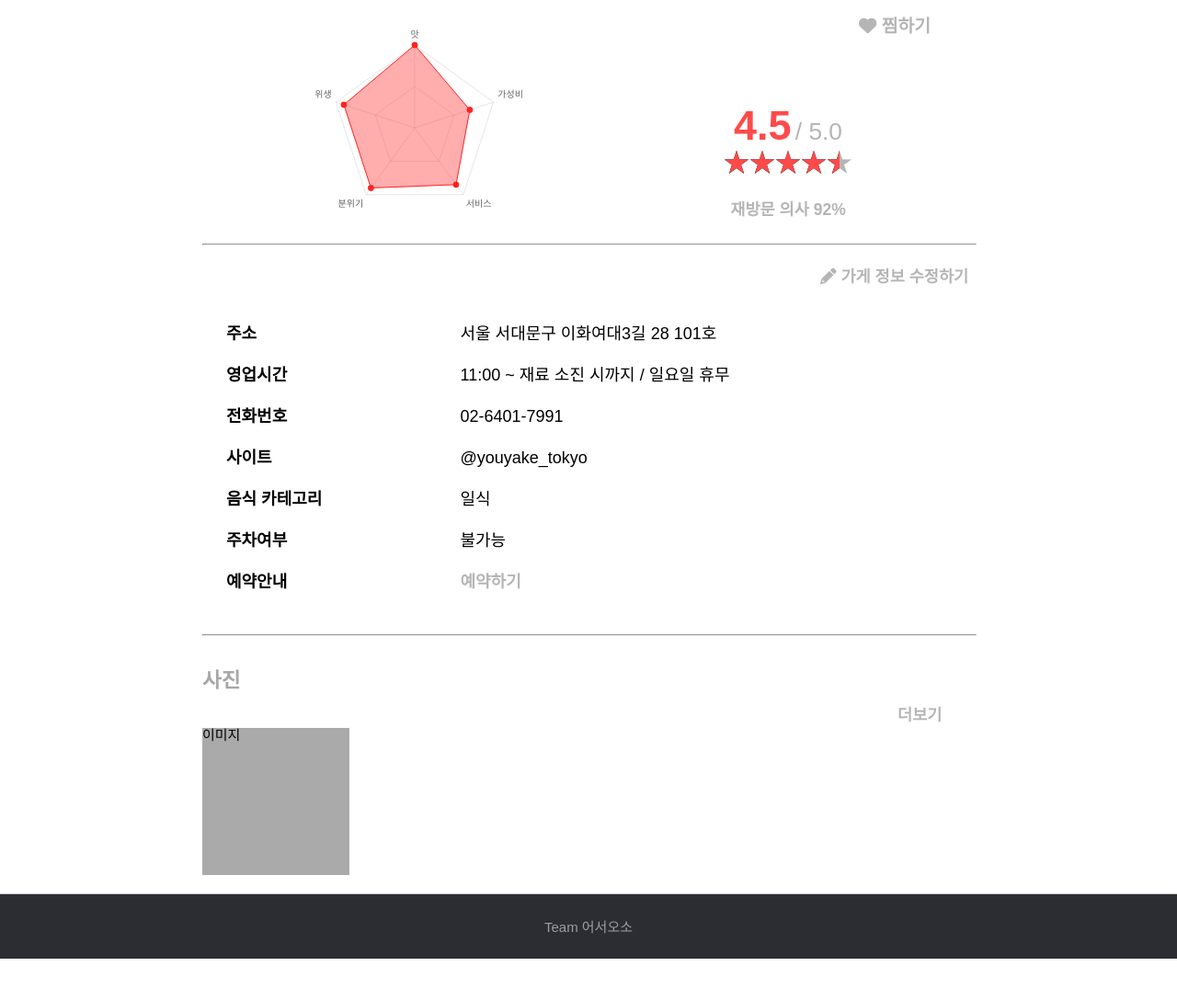
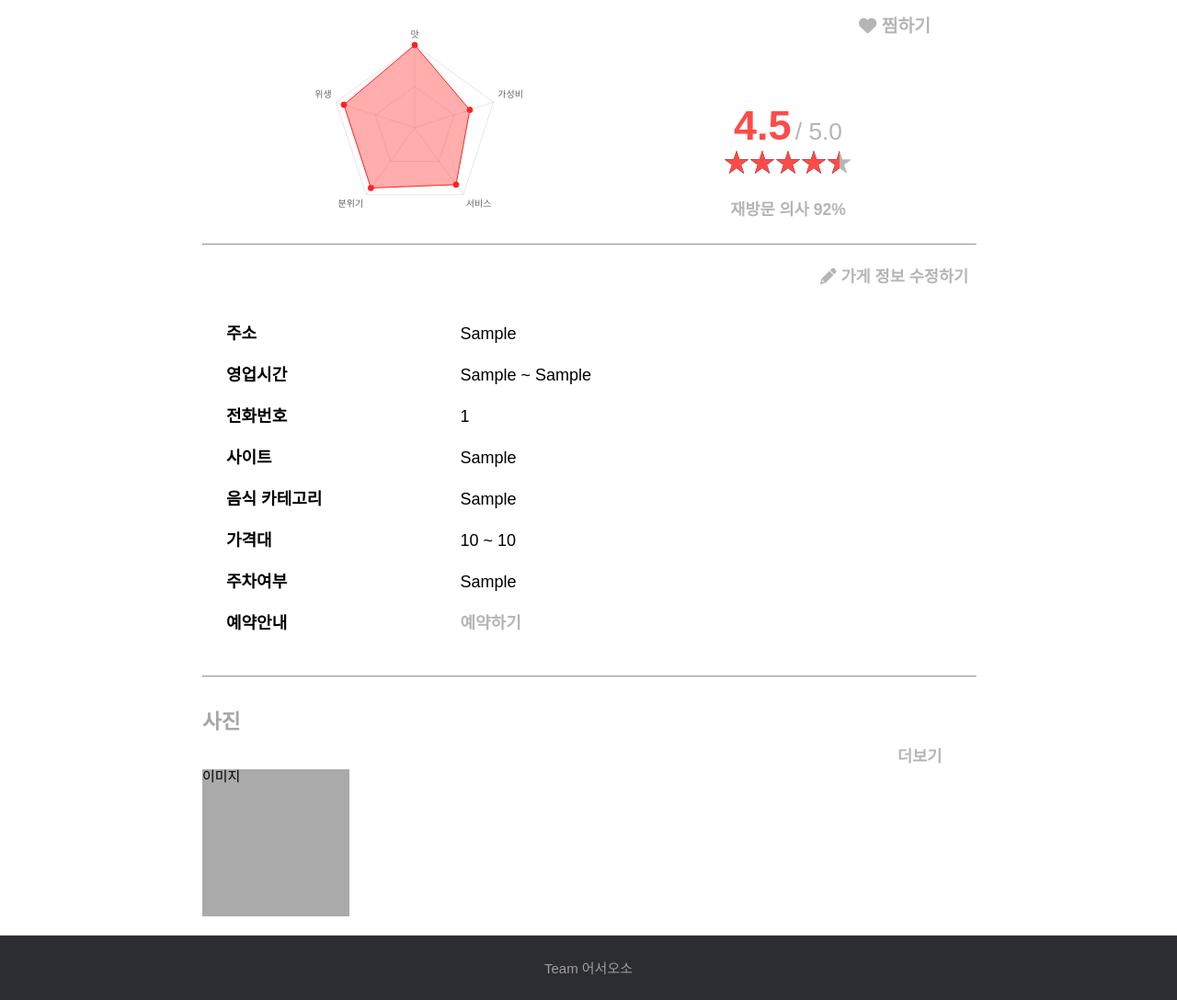
Before and after one commit to sohyu-na/shareat, a Flask app: template templates/detailInfo_restaurantInfo.html in a window 1280 px wide. Shown: the part 536-1624 px from the top of the page at 92% size. Before the commit the page ends 1579 px from the top, so only its background shows below. Run offline with Flask 2, Linux system fonts and the light colour scheme; the template is opened without the code that fills it: most values are stand-ins (such as "Sample title", 1, 10 or a date in 2020); grey boxes marked "Sample" are stand-in pictures; some libraries are stand-ins or nearby versions.

Commit message:
detail 페이지 동적라우팅, img_path 저장 경로 수정

```diff
--- a/app.py
+++ b/app.py
@@ -28,7 +28,7 @@ def list_restaurants():
     count = len(data)  # 등록된 맛집 개수
     data = dict(list(data.items())[start_idx:end_idx])
 
-    print(data, count)
+    #print(data, count)
     return render_template("index.html", datas=data.items(), total=count, limit=limit, page=page, page_count=int((count/9)+1))
 
 
@@ -98,11 +98,12 @@ def reg_restaurantData_submit_post():
     global idx
     image_file = request.files["file"]
     if image_file.filename != '':
-        image_file.save("static/image/"+image_file.filename)
-        image_path = "static/image/"+image_file.filename
+        image_file.save("static/image/{}".format(image_file.filename))
+        image_path = "static/image/{}".format(image_file.filename)
         print(image_path)
     else:
         image_path = "./static/image/grey.png"
+        image_file.save(image_path)
         print(image_path)
 
     data = request.form
--- a/templates/detailInfo_restaurantInfo.html
+++ b/templates/detailInfo_restaurantInfo.html
@@ -66,27 +66,31 @@
         <br>
         <tr>
             <h1><th class="tableh">주소</th>
-            <td class="tabled">서울 서대문구 이화여대3길 28 101호</td></h1>
+            <td class="tabled">{{data.info.store_addr}}</td></h1>
         </tr>
         <tr>
             <th>영업시간</th>
-            <td>11:00 ~ 재료 소진 시까지 / 일요일 휴무</td>
+            <td>{{data.info.store_open}} ~ {{data.info.store_close}}</td>
         </tr>
         <tr>
             <th>전화번호</th>
-            <td>02-6401-7991</td>
+            <td>{{data.info.store_phoneNum}}</td>
         </tr>
         <tr>
             <th>사이트</th>
-            <td>@youyake_tokyo</td>
+            <td>{{data.info.store_site}}</td>
         </tr>
         <tr>
             <th>음식 카테고리</th>
-            <td>일식</td>
+            <td>{{data.info.store_category}}</td>
+        </tr>
+        <tr>
+            <th>가격대</th>
+            <td>{{data.info.store_cost_min}} ~ {{data.info.store_cost_max}}</td>
         </tr>
         <tr>
             <th>주차여부</th>
-            <td>불가능</td>
+            <td>{{data.info.store_parking}}</td>
         </tr>
         <tr>
             <th>예약안내</th>
--- a/templates/detailnavbar.html
+++ b/templates/detailnavbar.html
@@ -34,10 +34,9 @@
 
         <header>
             <div class="main_image">
-                <img src="{{data.img_path}}" alt=Tokyo>
+                <img src="/{{data.info.img_path}}" alt=Tokyo> <!--경로수정필요..해보임-->
                     <h1 class="main_image_text">{{name}}</h1>
             </div>
-
             {{data}}
         </header>
 
```
Also changed, not shown: database.py (+5 -5 lines), templates/registerRestaurantInfo.html (+4 -4 lines).
